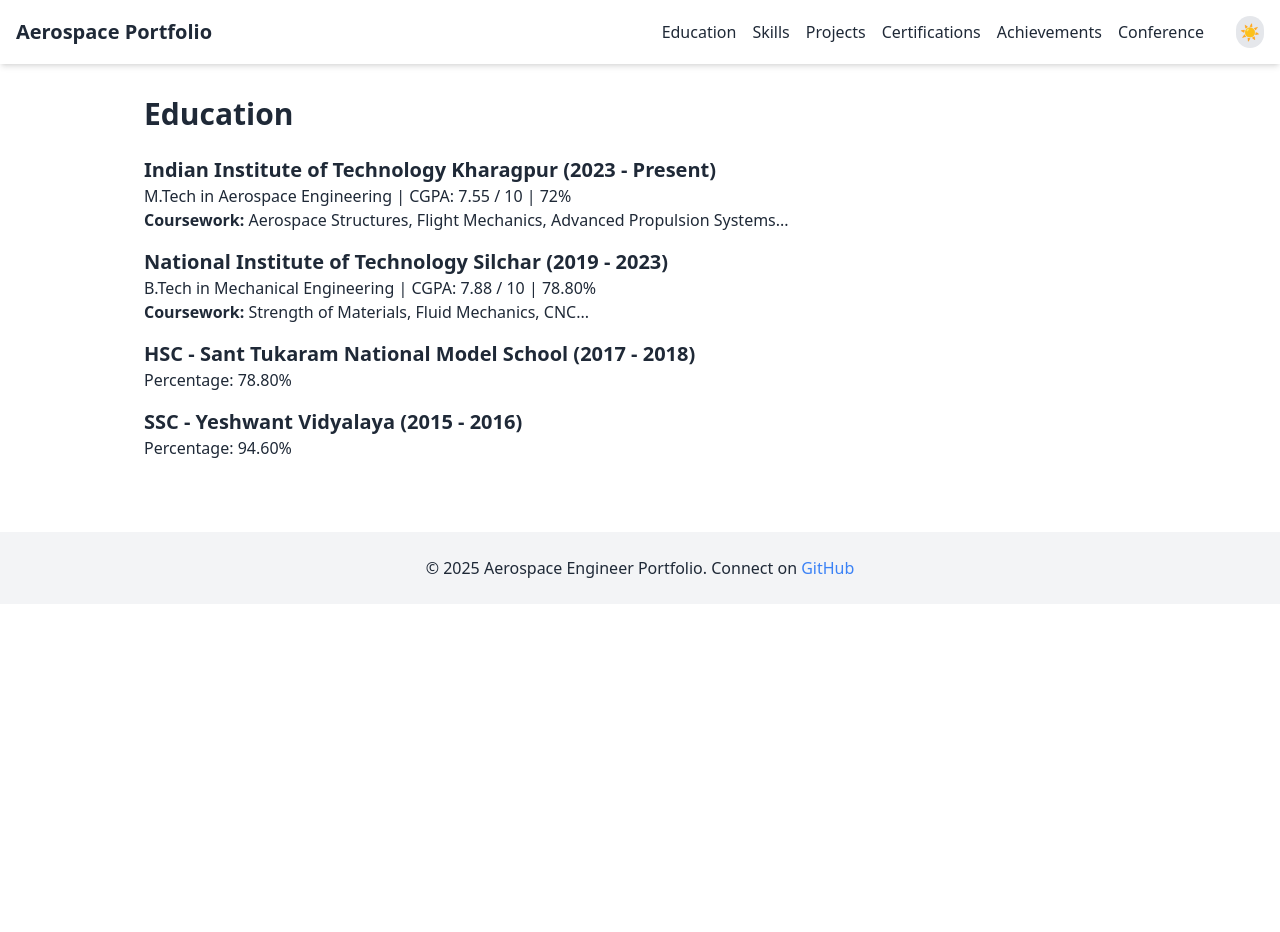
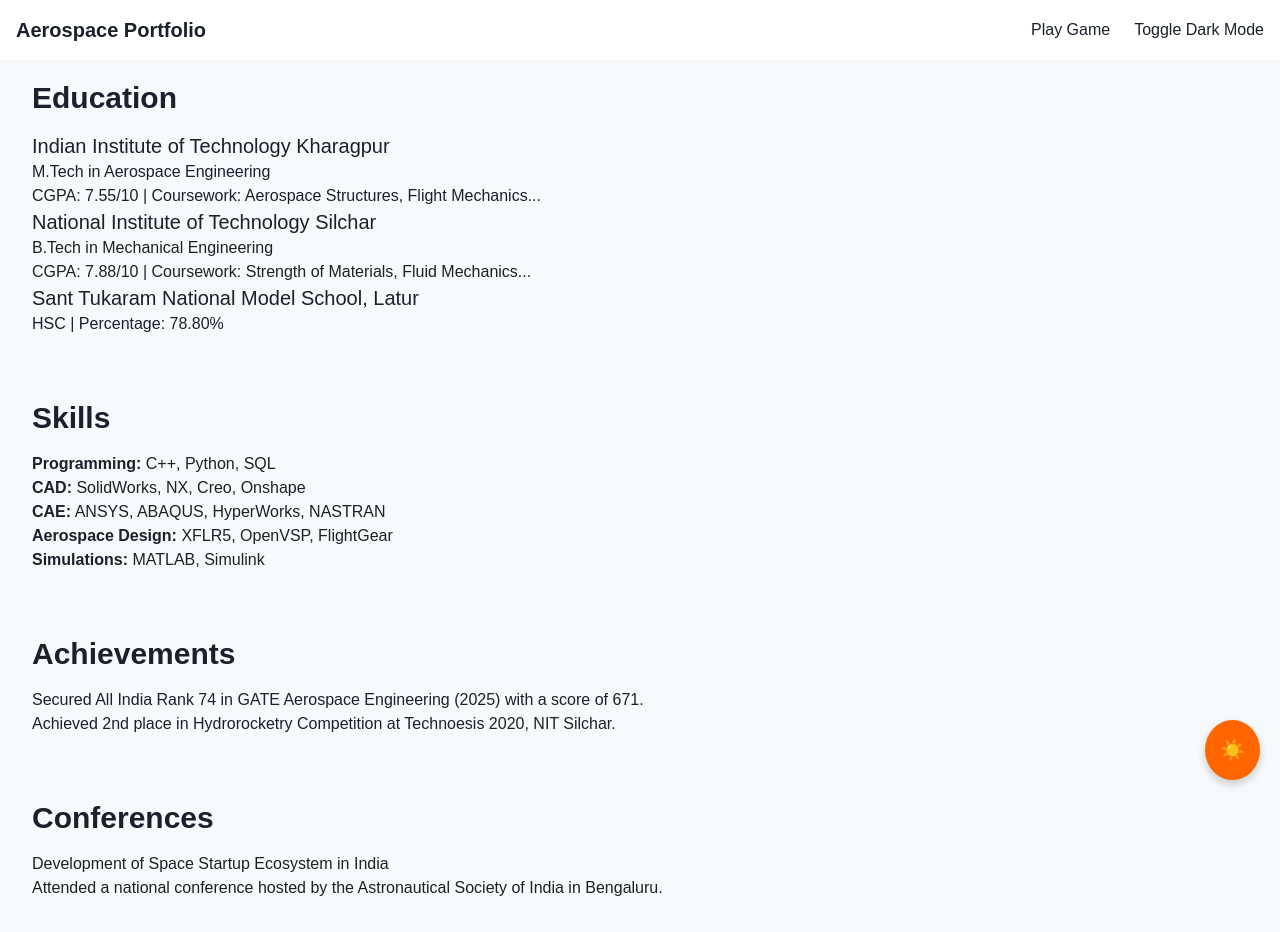
Before and after one commit to prathm00/prathm00.github.io, a plain HTML site: page index.html in a window 1280 px wide. Before the commit the page ends 800 px from the top, so only its background shows below. Drawn offline with nearby package versions, Linux system fonts and the light colour scheme.

Commit message:
Update index.html

```diff
--- a/index.html
+++ b/index.html
@@ -1,130 +1,172 @@
 <!DOCTYPE html>
-<html lang="en" x-data="{ tab: 'education', darkMode: false }" x-bind:class="{ 'dark': darkMode }" xmlns="http://www.w3.org/1999/xhtml">
+<html lang="en">
 
 <head>
-  <meta charset="UTF-8" />
-  <meta name="viewport" content="width=device-width, initial-scale=1.0" />
-  <title>Portfolio | Aerospace Engineer</title>
+    <meta charset="UTF-8">
+    <meta name="viewport" content="width=device-width, initial-scale=1.0">
+    <title>Dynamic Aerospace Engineer Portfolio</title>
     <script src="https://cdn.tailwindcss.com"></script>
     <script src="https://unpkg.com/alpinejs@3.x.x/dist/cdn.min.js" defer></script>
     <style>
         html {
             scroll-behavior: smooth;
         }
+
+        body {
+            font-family: 'Arial', sans-serif;
+        }
+
+        .dark-mode {
+            background-color: #1a202c;
+            color: #f7fafc;
+        }
+
+        .light-mode {
+            background-color: #f7fafc;
+            color: #1a202c;
+        }
+
+        /* Custom Cursor */
+        .cursor-pointer {
+            cursor: url('https://example.com/custom-cursor.png'), auto;
+        }
+
+        .floating-btn {
+            position: fixed;
+            bottom: 20px;
+            right: 20px;
+            background-color: #FF6600;
+            color: white;
+            padding: 15px;
+            border-radius: 50%;
+            box-shadow: 0 4px 8px rgba(0, 0, 0, 0.2);
+            font-size: 20px;
+        }
+
+        .floating-btn:hover {
+            background-color: #FF4500;
+            transform: scale(1.1);
+        }
     </style>
 </head>
 
-<body class="bg-white dark:bg-gray-900 text-gray-800 dark:text-gray-200 font-sans">
-  <!-- Navbar -->
-  <header class="p-4 shadow-md bg-white dark:bg-gray-800 sticky top-0 z-50">
+<body class="light-mode" x-data="{ darkMode: false, showGame: false, score: 0, answers: [] }" :class="darkMode ? 'dark-mode' : 'light-mode'">
+    <header class="p-4 fixed top-0 left-0 w-full z-50 bg-white dark:bg-gray-900">
         <div class="max-w-7xl mx-auto flex justify-between items-center">
-      <h1 class="text-xl font-bold">Aerospace Portfolio</h1>
-      <div class="flex items-center gap-4">
-        <button class="hover:text-blue-500" x-on:click="tab = 'education'">Education</button>
-        <button class="hover:text-blue-500" x-on:click="tab = 'skills'">Skills</button>
-        <button class="hover:text-blue-500" x-on:click="tab = 'projects'">Projects</button>
-        <button class="hover:text-blue-500" x-on:click="tab = 'certifications'">Certifications</button>
-        <button class="hover:text-blue-500" x-on:click="tab = 'achievements'">Achievements</button>
-        <button class="hover:text-blue-500" x-on:click="tab = 'conference'">Conference</button>
-        <button x-on:click="darkMode = !darkMode" class="ml-4 p-1 rounded-full bg-gray-200 dark:bg-gray-700">
-          <span x-show="!darkMode">☀️</span>
-          <span x-show="darkMode">🌙</span>
+            <h1 class="text-xl font-bold cursor-pointer">Aerospace Portfolio</h1>
+            <div class="flex items-center gap-6">
+                <button class="hover:text-blue-500" @click="showGame = !showGame">
+                    Play Game
+                </button>
+                <button class="hover:text-blue-500" @click="darkMode = !darkMode">
+                    Toggle Dark Mode
                 </button>
             </div>
         </div>
     </header>
 
     <!-- Main Content -->
-  <main class="max-w-5xl mx-auto py-8 px-4 space-y-12">
+    <main class="pt-20 max-w-7xl mx-auto p-8 space-y-16">
         <!-- Education Section -->
-    <section x-show="tab === 'education'">
-      <h2 class="text-3xl font-semibold mb-6">Education</h2>
+        <section>
+            <h2 class="text-3xl font-bold mb-4">Education</h2>
+            <div>
+                <h3 class="text-xl">Indian Institute of Technology Kharagpur</h3>
+                <p>M.Tech in Aerospace Engineering</p>
+                <p>CGPA: 7.55/10 | Coursework: Aerospace Structures, Flight Mechanics...</p>
+            </div>
+            <div>
+                <h3 class="text-xl">National Institute of Technology Silchar</h3>
+                <p>B.Tech in Mechanical Engineering</p>
+                <p>CGPA: 7.88/10 | Coursework: Strength of Materials, Fluid Mechanics...</p>
+            </div>
+            <div>
+                <h3 class="text-xl">Sant Tukaram National Model School, Latur</h3>
+                <p>HSC | Percentage: 78.80%</p>
+            </div>
+        </section>
+
+        <!-- Mini-game Section -->
+        <section x-show="showGame">
+            <h2 class="text-3xl font-bold mb-4">Space Quiz Game</h2>
+            <div x-show="answers.length === 0">
+                <button @click="startGame" class="btn bg-blue-500 text-white p-2 rounded hover:bg-blue-700 transition">Start Game</button>
+            </div>
+
+            <div x-show="answers.length > 0" x-cloak>
                 <div class="space-y-4">
                     <div>
-          <h3 class="text-xl font-bold">Indian Institute of Technology Kharagpur (2023 - Present)</h3>
-          <p>M.Tech in Aerospace Engineering | CGPA: 7.55 / 10 | 72%</p>
-          <p><strong>Coursework:</strong> Aerospace Structures, Flight Mechanics, Advanced Propulsion Systems...</p>
+                        <h3 class="font-semibold">Q1: What year did humans land on the moon?</h3>
+                        <button @click="answerQuestion('1969')" class="btn bg-green-500 text-white p-2 rounded hover:bg-green-700 transition">1969</button>
+                        <button @click="answerQuestion('1989')" class="btn bg-red-500 text-white p-2 rounded hover:bg-red-700 transition">1989</button>
                     </div>
                     <div>
-          <h3 class="text-xl font-bold">National Institute of Technology Silchar (2019 - 2023)</h3>
-          <p>B.Tech in Mechanical Engineering | CGPA: 7.88 / 10 | 78.80%</p>
-          <p><strong>Coursework:</strong> Strength of Materials, Fluid Mechanics, CNC...</p>
+                        <h3 class="font-semibold">Q2: Who was the first person to walk on the moon?</h3>
+                        <button @click="answerQuestion('Neil Armstrong')" class="btn bg-green-500 text-white p-2 rounded hover:bg-green-700 transition">Neil Armstrong</button>
+                        <button @click="answerQuestion('Buzz Aldrin')" class="btn bg-red-500 text-white p-2 rounded hover:bg-red-700 transition">Buzz Aldrin</button>
                     </div>
-        <div>
-          <h3 class="text-xl font-bold">HSC - Sant Tukaram National Model School (2017 - 2018)</h3>
-          <p>Percentage: 78.80%</p>
+                    <!-- Add more questions as needed -->
                 </div>
-        <div>
-          <h3 class="text-xl font-bold">SSC - Yeshwant Vidyalaya (2015 - 2016)</h3>
-          <p>Percentage: 94.60%</p>
+                <div x-show="score >= 0" class="mt-4">
+                    <h4>Your Score: <span x-text="score"></span></h4>
                 </div>
             </div>
         </section>
 
         <!-- Skills Section -->
-    <section x-show="tab === 'skills'">
-      <h2 class="text-3xl font-semibold mb-6">Skills</h2>
-      <ul class="list-disc list-inside space-y-2">
-        <li><strong>Languages:</strong> C++, C, SQL, Python</li>
-        <li><strong>CAD:</strong> SolidWorks, Creo, NX, Onshape, Inspire</li>
-        <li><strong>CAE:</strong> ABAQUS, ANSYS, HyperWorks, NASTRAN...</li>
-        <li><strong>Aerospace Tools:</strong> XFLR5, OpenVSP, NASA-CEA</li>
-        <li><strong>Simulations:</strong> MATLAB, Simulink, MatCont</li>
-      </ul>
-    </section>
-
-    <!-- Projects Section -->
-    <section x-show="tab === 'projects'">
-      <h2 class="text-3xl font-semibold mb-6">Projects</h2>
-      <div class="space-y-4">
-        <div>
-          <h3 class="text-xl font-bold">Hygrothermal Effects in Fatigue Estimation</h3>
-          <p>Used ABAQUS, ANSYS, FLife, and APDL for advanced fatigue life prediction.</p>
-        </div>
-        <div>
-          <h3 class="text-xl font-bold">Land Use and Cover Analysis</h3>
-          <p>GIS-based classification using QGIS and Sentinel imagery.</p>
-        </div>
-        <div>
-          <h3 class="text-xl font-bold">MIG Welded Martensitic Steel Study</h3>
-          <p>Metallographic analysis and mechanical testing of weld joints.</p>
-        </div>
-      </div>
-    </section>
-
-    <!-- Certifications Section -->
-    <section x-show="tab === 'certifications'">
-      <h2 class="text-3xl font-semibold mb-6">Certifications</h2>
-      <ul class="list-disc list-inside">
-        <li>Inspire Structures - <a href="https://learn.altair.com" class="text-blue-400">View Credential</a></li>
-        <li>HyperWorks for Aerostructures - <a href="https://github.com/prathm00/Certificates" class="text-blue-400">View Certificate</a></li>
-        <li>C Programmer (MKCL)</li>
+        <section>
+            <h2 class="text-3xl font-bold mb-4">Skills</h2>
+            <ul>
+                <li><strong>Programming:</strong> C++, Python, SQL</li>
+                <li><strong>CAD:</strong> SolidWorks, NX, Creo, Onshape</li>
+                <li><strong>CAE:</strong> ANSYS, ABAQUS, HyperWorks, NASTRAN</li>
+                <li><strong>Aerospace Design:</strong> XFLR5, OpenVSP, FlightGear</li>
+                <li><strong>Simulations:</strong> MATLAB, Simulink</li>
             </ul>
         </section>
 
         <!-- Achievements Section -->
-    <section x-show="tab === 'achievements'">
-      <h2 class="text-3xl font-semibold mb-6">Achievements</h2>
-      <ul class="list-disc list-inside">
-        <li>AIR 74 - GATE Aerospace Engineering 2025 (Score: 671)</li>
-        <li>2nd Place - Hydrorocketry, Technoesis 2020 @ NIT Silchar</li>
+        <section>
+            <h2 class="text-3xl font-bold mb-4">Achievements</h2>
+            <ul>
+                <li>Secured All India Rank 74 in GATE Aerospace Engineering (2025) with a score of 671.</li>
+                <li>Achieved 2nd place in Hydrorocketry Competition at Technoesis 2020, NIT Silchar.</li>
             </ul>
         </section>
 
-    <!-- Conference Section -->
-    <section x-show="tab === 'conference'">
-      <h2 class="text-3xl font-semibold mb-6">Conference</h2>
+        <!-- Conferences Section -->
+        <section>
+            <h2 class="text-3xl font-bold mb-4">Conferences</h2>
             <div>
-        <h3 class="text-xl font-bold">Development of Space Startup Ecosystem in India (2022)</h3>
-        <p>Represented NIT Silchar at Astronautical Society of India’s national meet in Bengaluru.</p>
+                <h3>Development of Space Startup Ecosystem in India</h3>
+                <p>Attended a national conference hosted by the Astronautical Society of India in Bengaluru.</p>
             </div>
         </section>
     </main>
 
-  <!-- Footer -->
-  <footer class="bg-gray-100 dark:bg-gray-800 text-center py-6 mt-10">
-    <p>&copy; 2025 Aerospace Engineer Portfolio. Connect on <a href="https://github.com/prathm00" class="text-blue-500">GitHub</a></p>
-  </footer>
+    <!-- Floating Action Button -->
+    <div class="floating-btn cursor-pointer" @click="darkMode = !darkMode">
+        <span x-show="!darkMode">☀️</span>
+        <span x-show="darkMode">🌙</span>
+    </div>
+
+    <script>
+        function startGame() {
+            this.answers = [
+                { question: 'What year did humans land on the moon?', correctAnswer: '1969', userAnswer: '' },
+                { question: 'Who was the first person to walk on the moon?', correctAnswer: 'Neil Armstrong', userAnswer: '' }
+            ];
+            this.score = 0;
+        }
+
+        function answerQuestion(userAnswer) {
+            const currentQuestion = this.answers[0];
+            if (userAnswer === currentQuestion.correctAnswer) {
+                this.score++;
+            }
+            this.answers.shift(); // Remove the answered question
+        }
+    </script>
 </body>
 
 </html>
```
Lines whose indentation alone changed are shown as unchanged.
